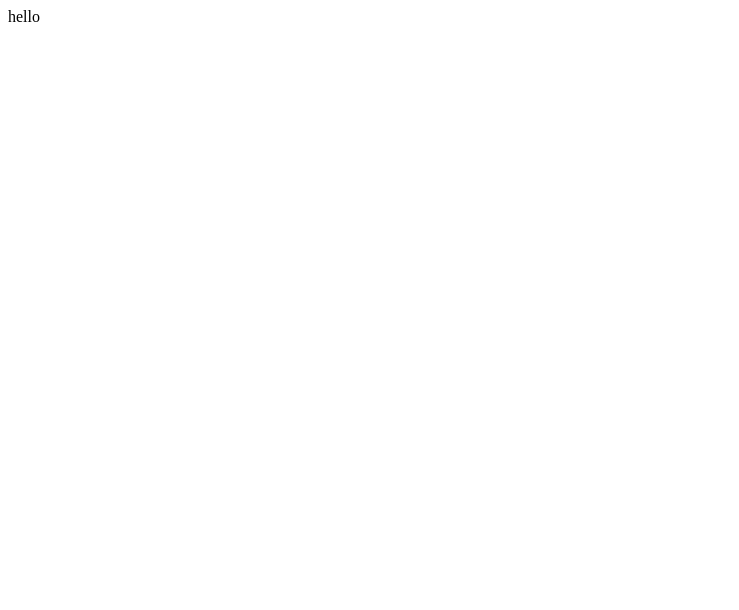
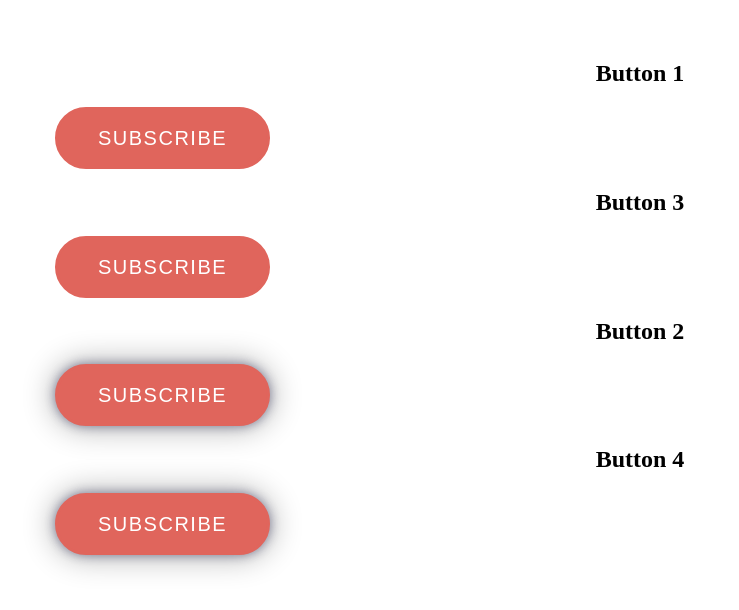
Before and after one commit to NikhilMath/buttons, a plain HTML site: page index.html in a window 1280 px wide. Shown: the whole page, without its empty margins (0-739 px from the left). Drawn offline with Linux system fonts and the light colour scheme.

Commit message:
added 4 buttons

```diff
--- a/index.html
+++ b/index.html
@@ -1,14 +1,33 @@
 <!DOCTYPE html>
 <html lang="en">
+
 <head>
   <meta charset="UTF-8">
   <meta http-equiv="X-UA-Compatible" content="IE=edge">
   <meta name="viewport" content="width=device-width, initial-scale=1.0">
-  <title>Document</title>
+  <link rel="stylesheet" href="style.css">
+  <title>Buttons</title>
 </head>
+
 <body>
+  <div class="container">
+    <h2 class="h2-header">Button 1</h2>
+    <div class="button-1-div">
+      <button class="button button-1">subscribe</button>
+    </div>
+    <h2 class="h2-header">Button 3</h2>
+    <div class="button-3-div">
+      <button class="button button-3">Subscribe</button>
+    </div>
+    <h2 class="h2-header">Button 2</h2>
+    <div class="button-2-div">
+      <button class="button button-2">Subscribe</button>
+    </div>
+    <h2 class="h2-header">Button 4</h2>
+    <div class="button-4-div">
+      <button class="button button-4">Subscribe</button>
+    </div>
+  </div>
+</body>
 
-  hello
-
-</body>
 </html>
--- a/style.css
+++ b/style.css
@@ -0,0 +1,147 @@
+/*-----------*/
+/* Container */
+/*-----------*/
+.container {
+  padding-top: 2rem;
+  padding-right: 2rem;
+  padding-left: 2rem;
+  margin-right: auto;
+  margin-left: auto;
+}
+@media (min-width: 768px) {
+  .container {
+    width: 750px;
+  }
+}
+@media (min-width: 992px) {
+  .container {
+    width: 970px;
+  }
+}
+@media (min-width: 1200px) {
+  .container {
+    width: 1170px;
+  }
+}
+
+.h2-header {
+  display: flex;
+  justify-content: center;
+}
+
+.button {
+  background-color: hsl(4, 68%, 62%);
+  border-radius: 60em;
+}
+
+.button-1 {
+  border-radius: 2rem;
+  color: white;
+  vertical-align: middle;
+  padding: 0.75em 2em;
+  font-family: lg semibold, lg regular, arial, sans-serif;
+  font-size: 1.25rem;
+  font-weight: 500;
+  line-height: 130%;
+  letter-spacing: 1.5px;
+  margin: 0;
+  text-transform: uppercase;
+  border: solid 0.2rem hsl(4, 68%, 62%);
+  cursor: pointer;
+  transition: 0.3s;
+}
+
+.button-1:focus {
+  box-shadow: rgb(50 50 93 / 45%) 0px 0px 20px 5px inset,
+    rgb(0 0 0 / 30%) 0px 0px 36px 3px inset;
+}
+.button-2 {
+  border-radius: 2rem;
+  color: white;
+  vertical-align: middle;
+  padding: 0.75em 2em;
+  font-family: lg semibold, lg regular, arial, sans-serif;
+  font-size: 1.25rem;
+  font-weight: 500;
+  line-height: 130%;
+  letter-spacing: 1.5px;
+  margin: 0;
+  text-transform: uppercase;
+  border: solid 0.2rem hsl(4, 68%, 62%);
+  cursor: pointer;
+  transition: 0.2s;
+  box-shadow: rgb(50 50 93 / 45%) 0px 0px 10px 1px,
+    rgb(0 0 0 / 30%) 0px 0px 30px 3px;
+}
+
+.button-2:hover {
+  /* background-color: white;
+  color: hsl(4, 68%, 62%);
+  transition: 0.25s; */
+}
+
+.button-2:focus {
+  box-shadow: none;
+  transform: scale(95%);
+}
+
+.button-3 {
+  border-radius: 2rem;
+  color: white;
+  vertical-align: middle;
+  padding: 0.75em 2em;
+  font-family: lg semibold, lg regular, arial, sans-serif;
+  font-size: 1.25rem;
+  font-weight: 500;
+  line-height: 130%;
+  letter-spacing: 1.5px;
+  margin: 0;
+  text-transform: uppercase;
+  border: solid 0.2rem hsl(4, 68%, 62%);
+  cursor: pointer;
+  transition: 0.3s;
+}
+
+.button-3:hover {
+  background-color: white;
+  color: hsl(4, 68%, 62%);
+  transition: 0.25s;
+}
+.button-3:focus {
+  box-shadow: rgb(50 50 93 / 45%) 0px 0px 20px 5px inset,
+    rgb(0 0 0 / 30%) 0px 0px 36px 3px inset;
+  background-color: white;
+  color: hsl(4, 68%, 62%);
+}
+
+.button-4 {
+  border-radius: 2rem;
+  color: white;
+  vertical-align: middle;
+  padding: 0.75em 2em;
+  font-family: lg semibold, lg regular, arial, sans-serif;
+  font-size: 1.25rem;
+  font-weight: 500;
+  line-height: 130%;
+  letter-spacing: 1.5px;
+  margin: 0;
+  text-transform: uppercase;
+  border: solid 0.2rem hsl(4, 68%, 62%);
+  cursor: pointer;
+  transition: 0.2s;
+  box-shadow: rgb(50 50 93 / 45%) 0px 0px 10px 1px,
+    rgb(0 0 0 / 30%) 0px 0px 30px 3px;
+}
+
+.button-4:hover {
+  background-color: white;
+  color: hsl(4, 68%, 62%);
+  transition: 0.25s;
+}
+
+.button-4:focus {
+  box-shadow: none;
+  transform: scale(95%);
+    background-color: white;
+  color: hsl(4, 68%, 62%);
+}
```
